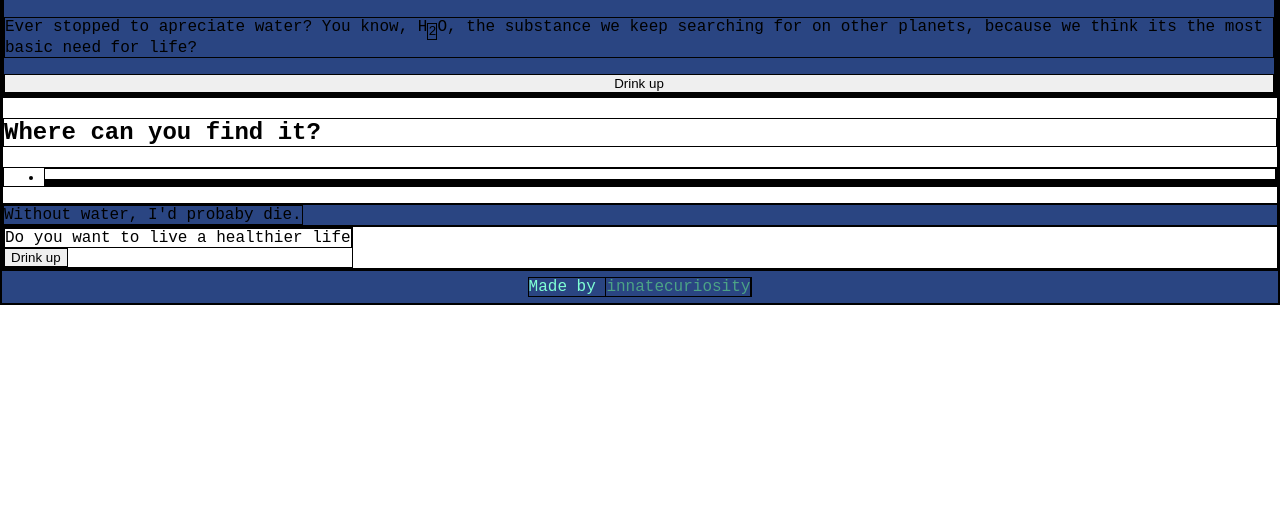
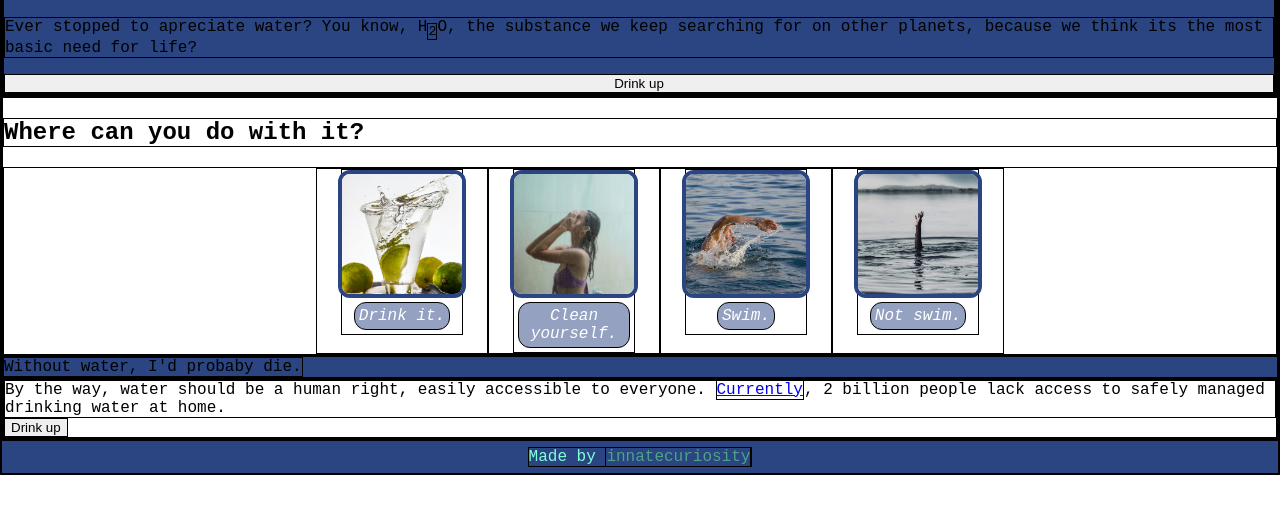
Before and after one commit to innatecuriosity/Odin-Landing-page, a plain HTML site: page index.html in a window 1280 px wide. Shown: the part 142-656 px from the top of the page. Drawn offline with Linux system fonts and the light colour scheme.

Commit message:
Initial spurt 2

```diff
--- a/index.html
+++ b/index.html
@@ -28,14 +28,33 @@
     </div>
     <div class="content">
         <div class="body">
-            <h2> Where can you find it?</h2>
+            <h2> Where can you do with it?</h2>
             <ul class="slideshow">
                 <li>
                     <div class="card">
-                        <img src="">
-                        <div class="img-description"></div>
+                        <img src="./sources/drink.jpeg" alt="">
+                        <div class="img-description">Drink it.</div>
                     </div>
                 </li>
+                <li>
+                    <div class="card">
+                        <img class="rect-img" src="./sources/shower.jpeg" alt="">
+                        <div class="img-description">Clean yourself.</div>
+                    </div>
+                </li>
+                <li>
+                    <div class="card">
+                        <img class="rect-img" src="./sources/swim.jpeg" alt="">
+                        <div class="img-description">Swim.</div>
+                    </div>
+                </li>
+                <li>
+                    <div class="card">
+                        <img class="rect-img" src="./sources/drowning.jpeg" alt="">
+                        <div class="img-description">Not swim.</div>
+                    </div>
+                </li>
+
             </ul>
         </div>
         <div class="banner">
@@ -43,7 +62,7 @@
         </div>
         <div class="bottom">
             <div class="recruit">
-                <div>Do you want to live a healthier life</div>
+                <div>By the way, water should be a human right, easily accessible to everyone. <a href="https://www.cdc.gov/healthywater/global/wash_statistics.html">Currently</a>, 2 billion people lack access to safely managed drinking water at home. </div>
                 <button class="sign-up">Drink up</button>
             </div>
         </div>
--- a/style.css
+++ b/style.css
@@ -47,11 +47,45 @@ body {
     display: flex;
     flex-direction: column;
 }
+.slideshow {
+    display: flex;
+    list-style: none;
+    padding: none;
+    justify-content: center;
+    margin-block: 0;
 
+
+}
 .card {
     display: flex;
     flex-direction: column;
+    justify-content: center;
+    align-items: center;
+    margin: 0px 24px;
+    width: 120px;
+    flex: 0 0 auto;
+
 }
+
+.card img {
+    height: 120px;
+    width: 120px;
+    border-radius: 12px;
+    object-fit: cover;
+    border-color: rgb(42, 69,130);
+    border-width: 4px;
+}
+
+.img-description {
+    font-style: italic;
+    color: white;
+    background-color: rgba(42, 68, 130, 0.5);
+    margin: 4px;
+    text-align: center;
+    border-radius: 12px;
+    padding:4px;
+}
+
 .banner {
     display: flex;
 }
```
Also changed, not shown: sources/background.webp (added), sources/bluemarble.webp (added), sources/dolphins.webp (added), sources/drink.jpeg (added), sources/drowning.jpeg (added), sources/shower.jpeg (added), sources/swim.jpeg (added), sources/tap.webp (added), sources/waterfall.jpeg (added), 1 other file.
